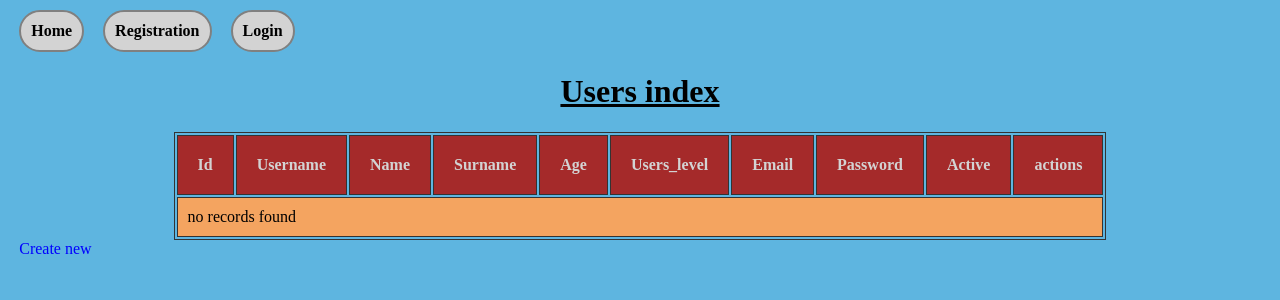
After one commit to AmandineLabaeye/EvalFinal, a Symfony app: template templates/admin/liste.html.twig in a window 1280 px wide. The commit adds this page. Shown: the top 300 px of the page. Run offline with Twig, Linux system fonts and the light colour scheme; the template is opened without the code that fills it, so the values that code supplies are empty; some libraries are stand-ins or nearby versions.

Commit message:
Panel Admin (Users fini)
Manque Comments et Articles en cours

Page visiteur toujours inaccessible

```diff
--- a/public/css/style.css
+++ b/public/css/style.css
@@ -81,6 +81,62 @@ h1 {
     font-weight: bolder;
 }
 
+table {
+    margin: 0 auto;
+    margin-top: 1%;
+}
+
+table, th, td {
+    border: 1px solid #333;
+}
+
+th {
+    background-color: brown;
+    color: lightgray;
+    text-align: center;
+    padding: 20px;
+}
+
+td {
+    background-color: sandybrown;
+    padding: 10px;
+}
+
+a {
+    color: blue;
+    text-decoration: none;
+}
+
+input[type=text], input[type=password] {
+    width: 30%;
+    padding: 12px 20px;
+    margin: 8px 0;
+    display: inline-block;
+    border: 1px solid gray;
+    border-radius: 4px;
+    box-sizing: border-box;
+}
+
+button:hover {
+    background-color: darkblue;
+}
+
+button {
+    background-color: blue;
+    border: none;
+    color: white;
+    padding: 16px 32px;
+    text-decoration: none;
+    cursor: pointer;
+    border-radius: 20px;
+    text-align: center;
+}
+
+label {
+    color: darkred;
+}
+
+
 @media (max-width: 1388px) {
     #main {
         width: 97%;
--- /dev/null
+++ b/templates/admin/_form.html.twig
@@ -0,0 +1,4 @@
+{{ form_start(form) }}
+    {{ form_widget(form) }}
+    <button class="btn">{{ button_label|default('Save') }}</button>
+{{ form_end(form) }}
--- /dev/null
+++ b/templates/admin/liste.html.twig
@@ -0,0 +1,48 @@
+{% extends 'base.html.twig' %}
+
+{% block title %}Users index{% endblock %}
+
+{% block body %}
+    <h1>Users index</h1>
+
+    <table class="table">
+        <thead>
+        <tr>
+            <th>Id</th>
+            <th>Username</th>
+            <th>Name</th>
+            <th>Surname</th>
+            <th>Age</th>
+            <th>Users_level</th>
+            <th>Email</th>
+            <th>Password</th>
+            <th>Active</th>
+            <th>actions</th>
+        </tr>
+        </thead>
+        <tbody>
+        {% for user in users %}
+            <tr>
+                <td>{{ user.id }}</td>
+                <td>{{ user.username }}</td>
+                <td>{{ user.name }}</td>
+                <td>{{ user.surname }}</td>
+                <td>{{ user.age }}</td>
+                <td>{{ user.usersLevel }}</td>
+                <td>{{ user.email }}</td>
+                <td>{{ user.password }}</td>
+                <td>{{ user.active ? 'Yes' : 'No' }}</td>
+                <td>
+                    <a href="{{ path('active_edit', {'id': user.id}) }}">edit</a>
+                </td>
+            </tr>
+        {% else %}
+            <tr>
+                <td colspan="10">no records found</td>
+            </tr>
+        {% endfor %}
+        </tbody>
+    </table>
+
+    <a href="{{ path('users_new') }}">Create new</a>
+{% endblock %}
--- a/templates/users/edit.html.twig
+++ b/templates/users/edit.html.twig
@@ -7,7 +7,7 @@
 
     {{ include('users/_form.html.twig', {'button_label': 'Update'}) }}
 
-    <a href="{{ path('users_index') }}">back to list</a>
+    <a href="{{ path('users_all') }}">back to list</a>
 
     {{ include('users/_delete_form.html.twig') }}
 {% endblock %}
--- a/templates/users/new.html.twig
+++ b/templates/users/new.html.twig
@@ -18,7 +18,7 @@
 
         {{ include('users/_form.html.twig') }}
 
-        <a href="{{ path('users_index') }}">back to list</a>
+        <a href="{{ path('users_all') }}">back to list</a>
 
     {% else %}
 
@@ -26,8 +26,6 @@
 
         {{ include('users/_form.html.twig') }}
 
-        <a href="{{ path('users_index') }}">back to list</a>
-
     {% endif %}
 
 {% endblock %}
--- a/templates/users/show.html.twig
+++ b/templates/users/show.html.twig
@@ -46,7 +46,7 @@
         </tbody>
     </table>
 
-    <a href="{{ path('users_index') }}">back to list</a>
+    <a href="{{ path('users_all') }}">back to list</a>
 
     <a href="{{ path('users_edit', {'id': user.id}) }}">edit</a>
 
```
Also changed, not shown: src/Controller/AdminController.php (+110 -1 lines), src/Controller/UsersController.php (+0 -55 lines), templates/admin/edit.html.twig (added, +12 -0 lines), templates/admin/index.html.twig (+5 -5 lines).
